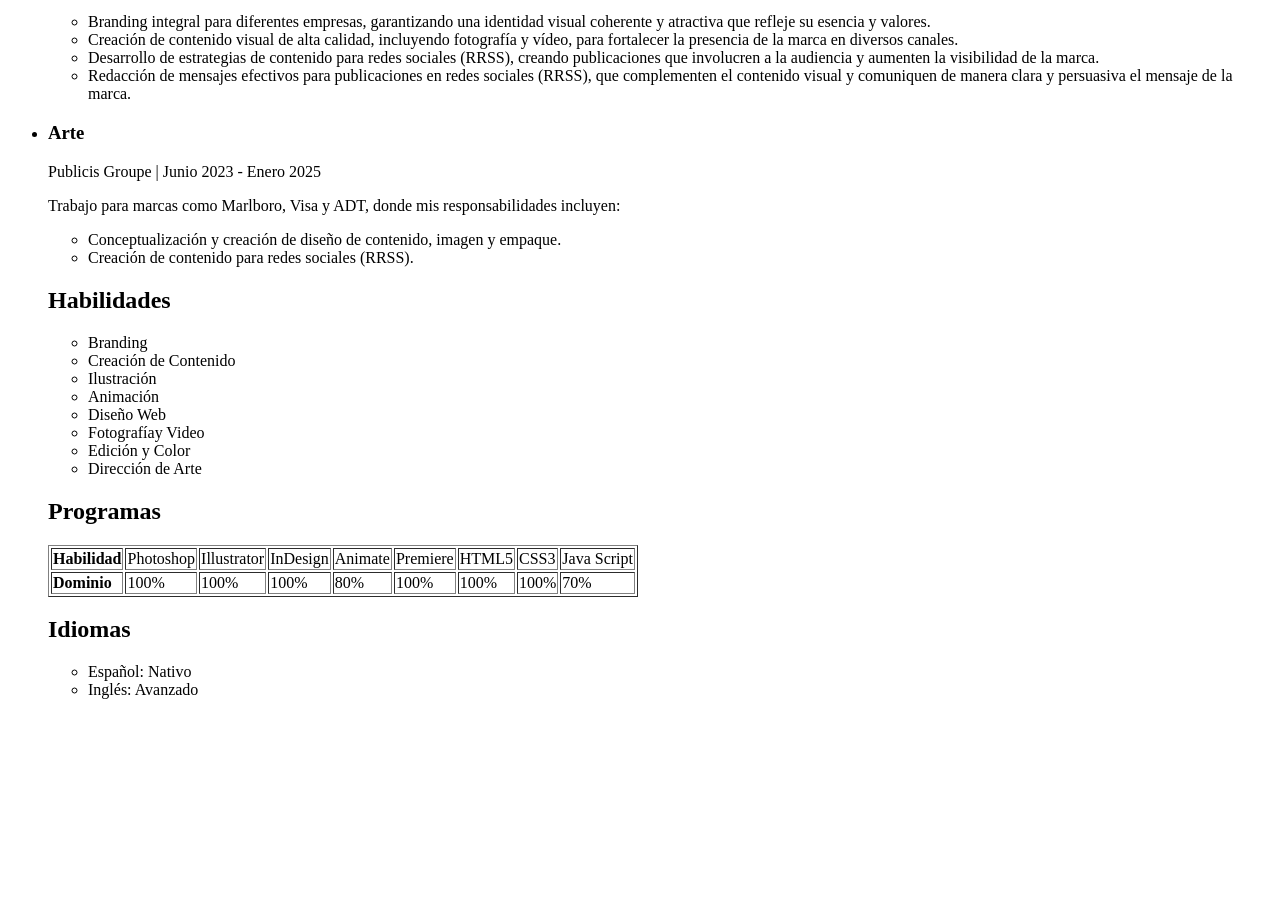
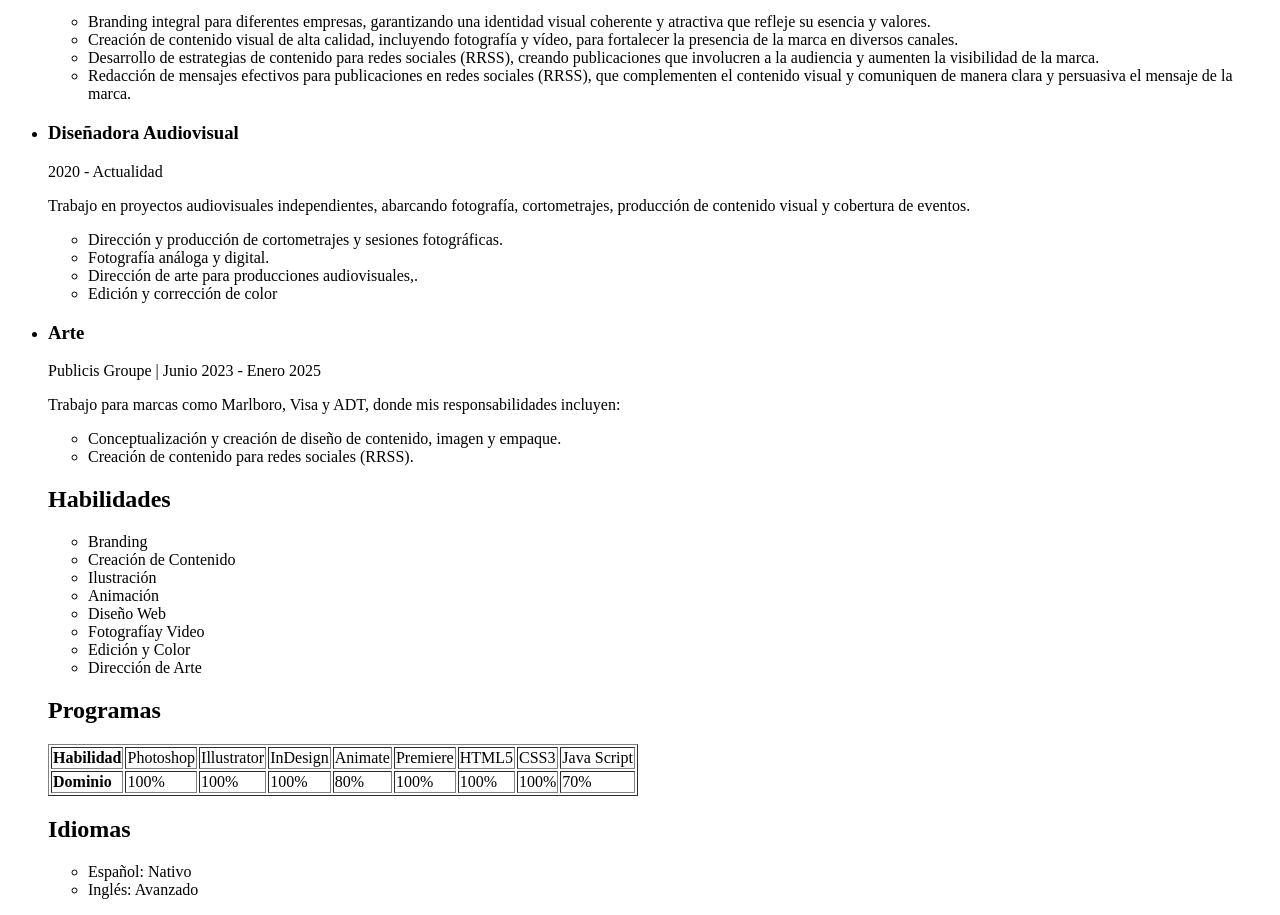
Before and after one commit to palomanierika/CVPALOMA_PROGRAMACION, a plain HTML site: page index.html in a window 1280 px wide. Shown: the part 827-1742 px from the top of the page. Before the commit the page ends 1542 px from the top, so only its background shows below. Drawn offline with Linux system fonts and the light colour scheme.

Commit message:
Update index.html

```diff
--- a/index.html
+++ b/index.html
@@ -46,6 +46,16 @@
                         <li>Desarrollo de estrategias de contenido para redes sociales (RRSS), creando publicaciones que involucren a la audiencia y aumenten la visibilidad de la marca.</li>
                         <li>Redacción de mensajes efectivos para publicaciones en redes sociales (RRSS), que complementen el contenido visual y comuniquen de manera clara y persuasiva el mensaje de la marca.</li>
             </ul>
+                    <li>
+    <h3>Diseñadora Audiovisual</h3>
+    <p> 2020 - Actualidad</p>
+    <p>Trabajo en proyectos audiovisuales independientes, abarcando fotografía, cortometrajes, producción de contenido visual y cobertura de eventos.</p>
+    <ul>
+        <li>Dirección y producción de cortometrajes y sesiones fotográficas.</li>
+        <li>Fotografía análoga y digital.</li>
+        <li>Dirección de arte para producciones audiovisuales,.</li>
+        <li>Edición y corrección de color </li>
+    </ul>
                 <li>
                     <h3>Arte </h3>
                     <p> Publicis Groupe | Junio 2023 - Enero 2025</p>
```
